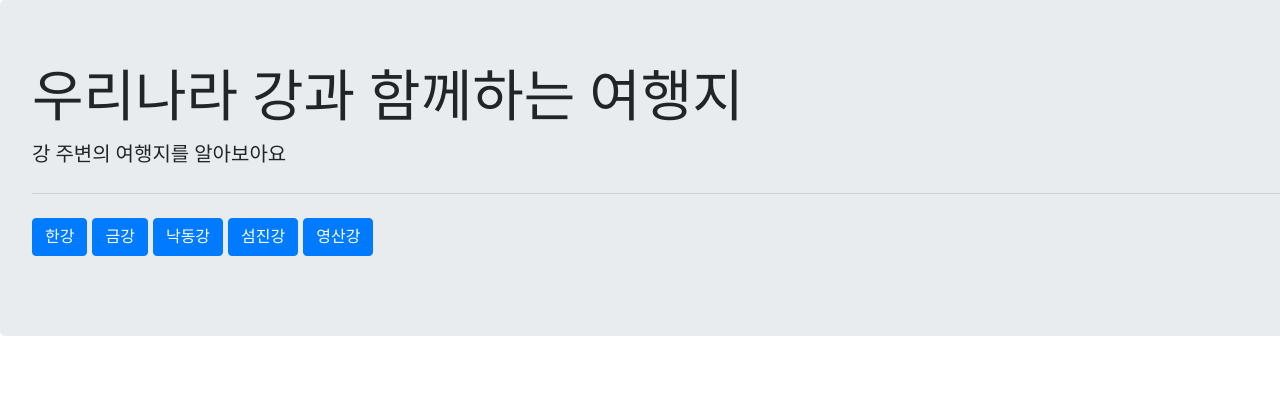
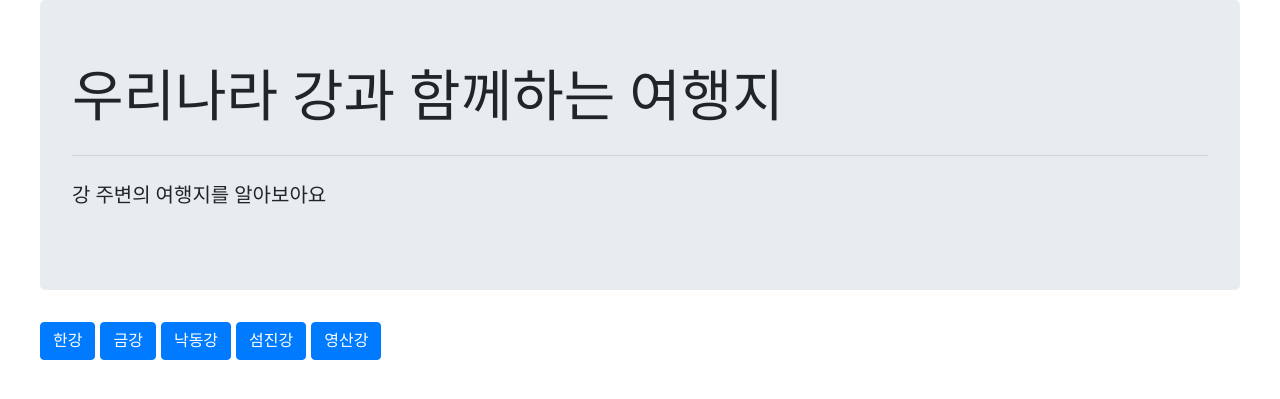
Before and after one commit to nanhee9725/show-me-the-river, a Flask app: page / in a window 1280 px wide; the page is wider, and only the part inside the window is pictured. Shown: the top 399 px of that part. Run offline with Flask 2, Linux system fonts and the light colour scheme; data that the repository does not hold is empty; some libraries are stand-ins or nearby versions; some web fonts are replaced.

Commit message:
Title_Button_move
버튼위치 / 상단 텍스트 위치 변경완료
> api 일일 트래픽 초과로 자정에 재작업 필요

```diff
--- a/app.py
+++ b/app.py
@@ -28,7 +28,7 @@ def read_articles():
 
 
 if __name__ == '__main__':
-    app.run('0.0.0.0', port=5000, debug=True)
+    app.run('0.0.0.0', port=5001, debug=True)
 
     # 서버를 html불러와서 띄움
 # IF~ 는 맨 뒷쪽에 와아ㅑ함 규칙  __NAME__같은게 뒤에있어야 에러날 확률낮아짐
--- a/save_river.py
+++ b/save_river.py
@@ -8,7 +8,7 @@ from pymongo import MongoClient
 import xmltodict
 client = MongoClient('localhost', 27017)
 db = client.dbsparta
-url = "http://opendata.kwater.or.kr/openapi-data/service/pubd/myportal/travel/list?searchTypeCd=02&regionCd=YS&numOfRows=1000&pageNo=1&serviceKey=imG5GZCUuCRZfkWsdGDQoX8j7OAfiwXFC%2BippX80egTFswLEMUUFv8kdFk2p%2BkRcTBXQUcHWNGfgN83SBpP9RA%3D%3D"
+url = "http://opendata.kwater.or.kr/openapi-data/service/pubd/myportal/travel/list?searchTypeCd=02&regionCd=ND&numOfRows=1000&pageNo=1&serviceKey=imG5GZCUuCRZfkWsdGDQoX8j7OAfiwXFC%2BippX80egTFswLEMUUFv8kdFk2p%2BkRcTBXQUcHWNGfgN83SBpP9RA%3D%3D"
 response = requests.get(url)
 
 # url = 'http://opendata.kwater.or.kr/openapi-data/service/pubd/myportal/travel/list'
--- a/templates/index.html
+++ b/templates/index.html
@@ -18,7 +18,6 @@
 
     <!-- 구글폰트 -->
     <!--    <link href="https://fonts.googleapis.com/css?family=Stylish&display=swap" rel="stylesheet">-->
-    <link rel="stylesheet" href="./style.css" type="text/css">
 
     <title>우리나라 강과 여행지/내가만듬</title>
 
@@ -47,7 +46,7 @@
         }
 
         .wrap {
-            width: 1600px;
+            width: 1200px;
             margin: auto;
         }
 
@@ -90,7 +89,8 @@
                             imgUrl = 'https://mblogthumb-phinf.pstatic.net/MjAxNzEyMTVfMjM1/MDAxNTEzMzM1MTIzMTE0._OQce1pfXU_TadhHJm8RjvAhQu4tMY8KJ4CJYCqBdw0g.ycx3uZ_-TG7mZ99exrjgnEclD9VAMqQGzuAgPTNmDDog.JPEG.nakdong0/1.JPG?type=w2'
                         } else if (articles[i]['regionCd'] == 'SJ') {
                             imgUrl = 'http://ojsfile.ohmynews.com/STD_IMG_FILE/2017/0802/IE002197330_STD.jpg'
-                        } else if (articles[i]['regionCd'] == 'YS') {
+                        }
+                        else if (articles[i]['regionCd'] == 'YS') {
                             imgUrl = 'http://cmsi.co.kr/wp-content/uploads/2018/10/project-06.jpg'
                         }
 
@@ -135,17 +135,21 @@
 <div class="wrap">
     <div class="jumbotron">
         <h1 class="display-4">우리나라 강과 함께하는 여행지</h1>
+        <hr class="my-4">
         <p class="lead">강 주변의 여행지를 알아보아요</p>
-        <hr class="my-4">
-        <p class="lead">
+    </div>
+
+    <div>
+       <p class="lead">
             <button onclick="showArticles('HA')" type="button" class="btn btn-primary">한강</button>
             <button onclick="showArticles('GU')" type="button" class="btn btn-primary">금강</button>
             <button onclick="showArticles('ND')" type="button" class="btn btn-primary">낙동강</button>
             <button onclick="showArticles('SJ')" type="button" class="btn btn-primary">섬진강</button>
             <button onclick="showArticles('YS')" type="button" class="btn btn-primary">영산강</button>
-
         </p>
     </div>
+
+
     <div id="post-box" class="form-post" style="display:none">
         <div>
             <div class="form-group">
@@ -166,7 +170,7 @@
                  alt="Card image cap">
             <div class="card-body">
                 <a href="#" class="card-title">title(지역코드 선택 후 강 제목들어갈 곳)</a>
-                <p class="card-text">inrto(설명이 들어갈 곳)</p>
+                <p class="card-text">intro(설명이 들어갈 곳)</p>
                 <p class="card-text comment">여기에 무엇을 넣을까</p>
             </div>
         </div>
```
